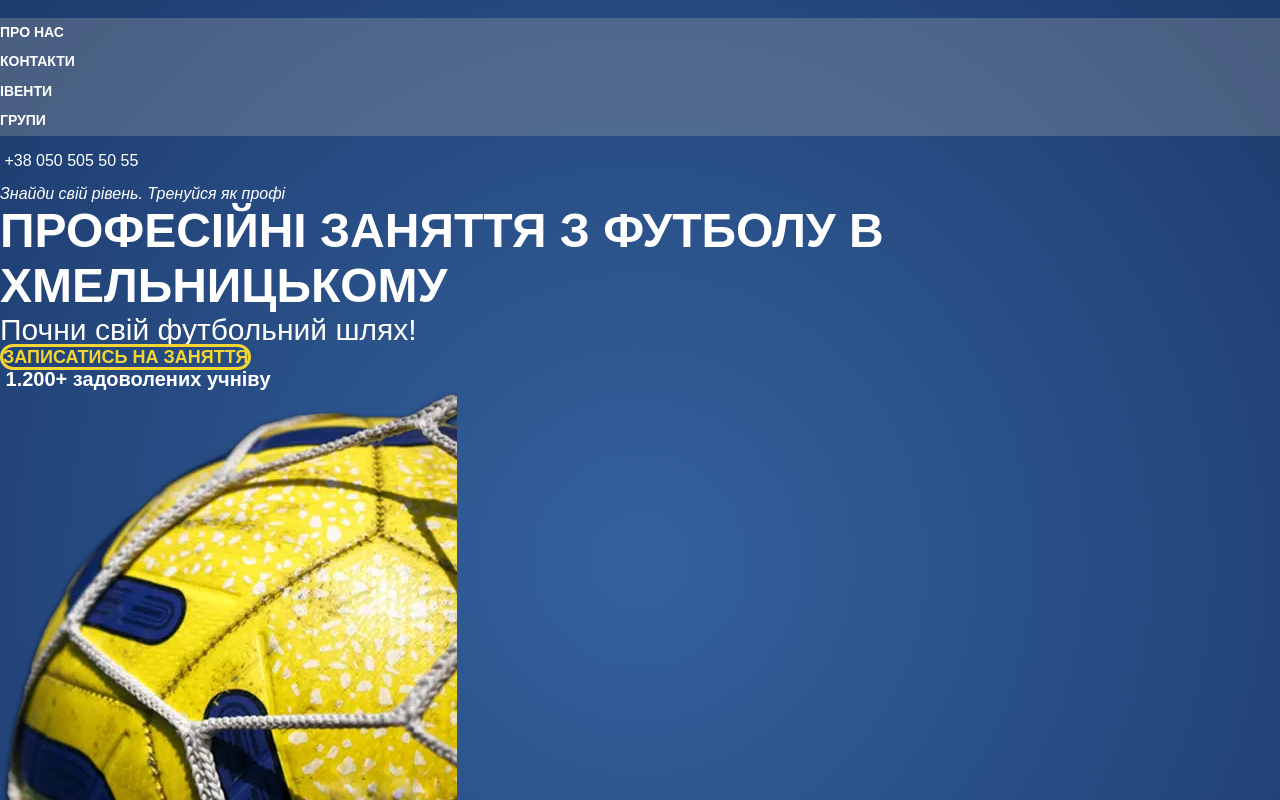
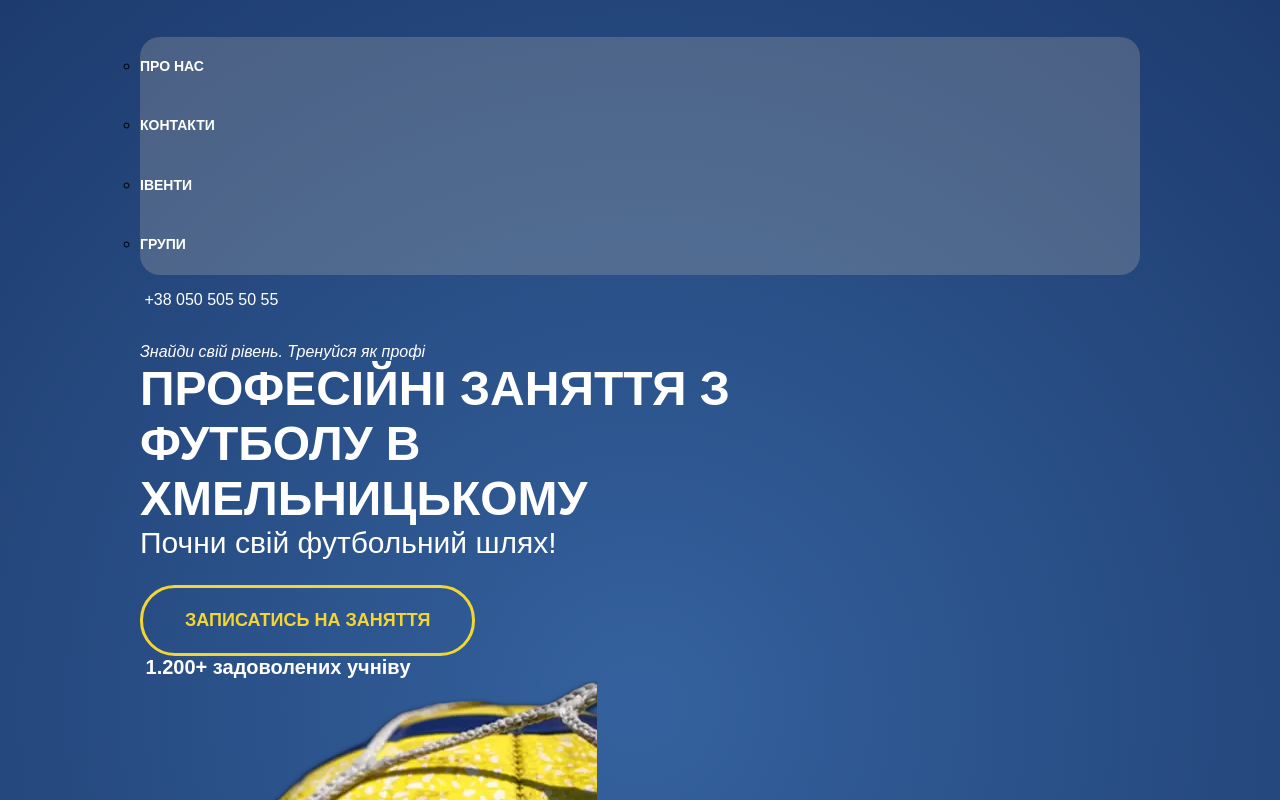
Before and after one commit to atamanchuk1411/fm_v1, a plain HTML site: page index.html in a window 1280 px wide. Shown: the top 800 px of the page. Drawn offline with Linux system fonts and the light colour scheme.

Commit message:
Add sourse and add html5

```diff
--- a/css/style.css
+++ b/css/style.css
@@ -5,6 +5,10 @@
 
 body{
     font-family: "Arial";
+}
+
+header{
+    padding: 19px 0;
 }
 
 a, h1, p {
@@ -21,15 +25,29 @@ a {
     text-decoration: none;
 }
 
+footer{
+    background-color: #f4d633;
+}
+
+
+.wrapper{
+    max-width: 1000px;
+    margin: 0 auto;
+}
+
 .main_container{
    background-image: radial-gradient(circle at center, #34619d 0%, #34619d 1%, #1d3b6e 100%);
 }
 
 .navigation{
+    max-width: 438;
+    border-radius: 20px;
     background-color: rgba(172, 172, 170, 0.3);
 }
 
 .menu a{
+    display: inline-block;
+    padding: 15px 0;
     font-size: 14px;
     line-height: 2.1em;
     text-transform: uppercase;
@@ -41,11 +59,18 @@ a {
     line-height: 3.1em;
 }
 
+.main_text{
+    max-width: 692px;
+}
+
 .slogan{
     font-size: 30px;
+    padding-bottom: 25px;
 }
 
 .cta{
+    display: inline-block;
+    padding: 22px 42px;
     font-size: 18px;
     text-transform: uppercase;
     color: #f4d633;
@@ -60,10 +85,6 @@ a {
     font-weight: bold;
 }
 
-.bottom_container{
-    background-color: #f4d633;
-}
-
 .graphick p{
     color: #1e3c6f;
     font-weight: bold;
--- a/index.html
+++ b/index.html
@@ -9,7 +9,7 @@
 <body>
     <div class="main_container">
         <div class="wrapper">
-            <div class="header">
+            <header>
                 <div class="logo">
                     <a href="index.html">
                         <img src="img/logo.svg" alt="">
@@ -31,8 +31,8 @@
                         +38 050 505 50 55
                     </a>
                 </div>
-            </div>
-            <div class="main">
+            </header>
+            <main>
                 <div class="main_text">
                     <p><i>Знайди свій рівень. Тренуйся як профі</i></p>
                     <h1>Професійні заняття з футболу в Хмельницькому</h1>
@@ -45,13 +45,14 @@
                         1.200+ задоволених учнівy
                     </p>
                 </div>
-                <div class="ball_container">
-                    <img src="img/main_ball.webp" alt="">
-                </div>
-            </div>
+                <picture class="ball_container">
+                    <source srcset="img/main_ball.webp" type="image/webp">
+                    <img src="img/ball_big.png" alt="">
+                </picture>
+            </main>
         </div>
     </div>
-    <div class="bottom_container footer">
+    <footer>
         <div class="wrapper">
             <div class="graphick">
                 <p>Пн-Пт: 8-20:00</p>
@@ -70,6 +71,6 @@
                 </a>
             </div>
         </div>
-    </div>
+    </footer>
 </body>
 </html>
```
Also changed, not shown: img/ball_big.png (added).
